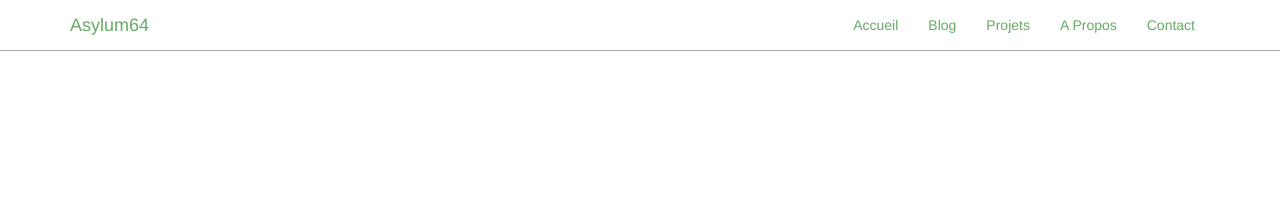
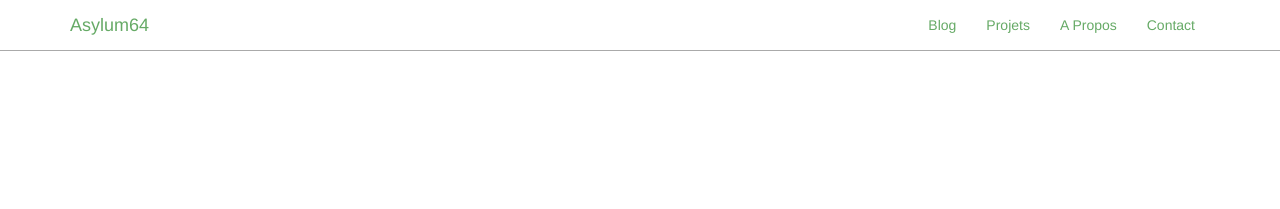
Before and after one commit to Asylum64/asylum64.github.io, a Jekyll site: the page built from index.html, in a window 1280 px wide. Shown: the top 209 px of the page. Built offline with Jekyll 4.4.1, drawn with Linux system fonts in a browser that asks for light colours.

Commit message:
Some files

```diff
--- /dev/null
+++ b/404.html
@@ -0,0 +1,5 @@
+---
+layout: error
+title: 404
+---
+<p>Sorry this page does not exist =(</p>
--- a/_includes/header.html
+++ b/_includes/header.html
@@ -12,11 +12,10 @@
 
     <div class="navbar-collapse collapse navbar-right" id="nav-menu">
       <ul class="nav navbar-nav">
-        <li ><a class="link" href="/index.html">Accueil</a></li>
-        <li ><a class="link" href="/blog">Blog</a></li>
-        <li ><a class="link" href="/projet">Projets</a></li>
-        <li ><a class="link" href="/about">A Propos</a></li>
-        <li ><a class="link" href="/contact">Contact</a></li>
+        <li ><a class="link" href="/blog.html">Blog</a></li>
+        <li ><a class="link" href="/projet/">Projets</a></li>
+        <li ><a class="link" href="/about.html">A Propos</a></li>
+        <li ><a class="link" href="/contact/">Contact</a></li>
       </ul>
     </div>
   </div>
--- a/_layouts/blog.html
+++ b/_layouts/blog.html
@@ -4,8 +4,6 @@
   {% include head.html %}
 
   <body>
-
-    <div class="wrapper">
 
       {% include header.html %}
 
--- a/_posts/2015-08-30-welcome-to-jekyll.markdown
+++ b/_posts/2015-08-30-welcome-to-jekyll.markdown
@@ -4,7 +4,7 @@ title:  "Welcome to Jekyll!"
 date:   2015-08-30 19:32:46
 categories: jekyll update
 ---
-You’ll find this post in your `_posts` directory. Go ahead and edit it and re-build the site to see your changes. You can rebuild the site in many different ways, but the most common way is to run `jekyll serve`, which launches a web server and auto-regenerates your site when a file is updated.
+You’ll find this post in your `_posts` directory. Go ahead and edit it and re-build the site to see your changes. You can rebuild the site in many different ways, but the most common way is to run `jekyll serve`, which launches a webo server and auto-regenerates your site when a file is updated.
 
 To add new posts, simply add a file in the `_posts` directory that follows the convention `YYYY-MM-DD-name-of-post.ext` and includes the necessary front matter. Take a look at the source for this post to get an idea about how it works.
 
--- a/assets/css/style.css
+++ b/assets/css/style.css
@@ -13,7 +13,12 @@
 .icon-bar {
     background-color: #777;
 }
-
+header {
+	background-color: #FFF;
+}
+.content {
+	margin-top: 70px;
+}
 
 /*classe de debug*/
 .red {
```
Also changed, not shown: about.html (added, +17 -0 lines), blog.html (+9 -3 lines), _layouts/error.html (added), cv.html (deleted).
